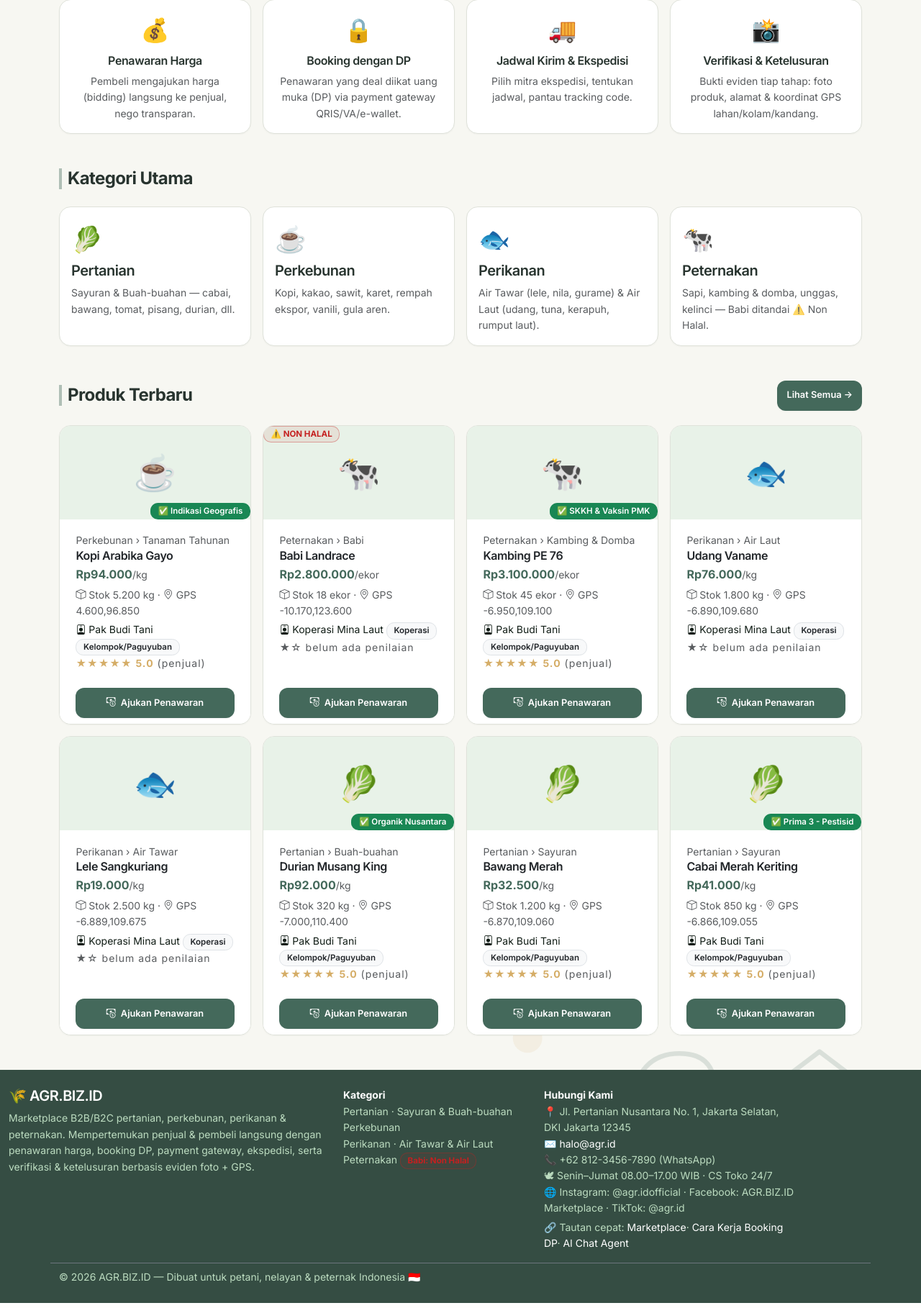
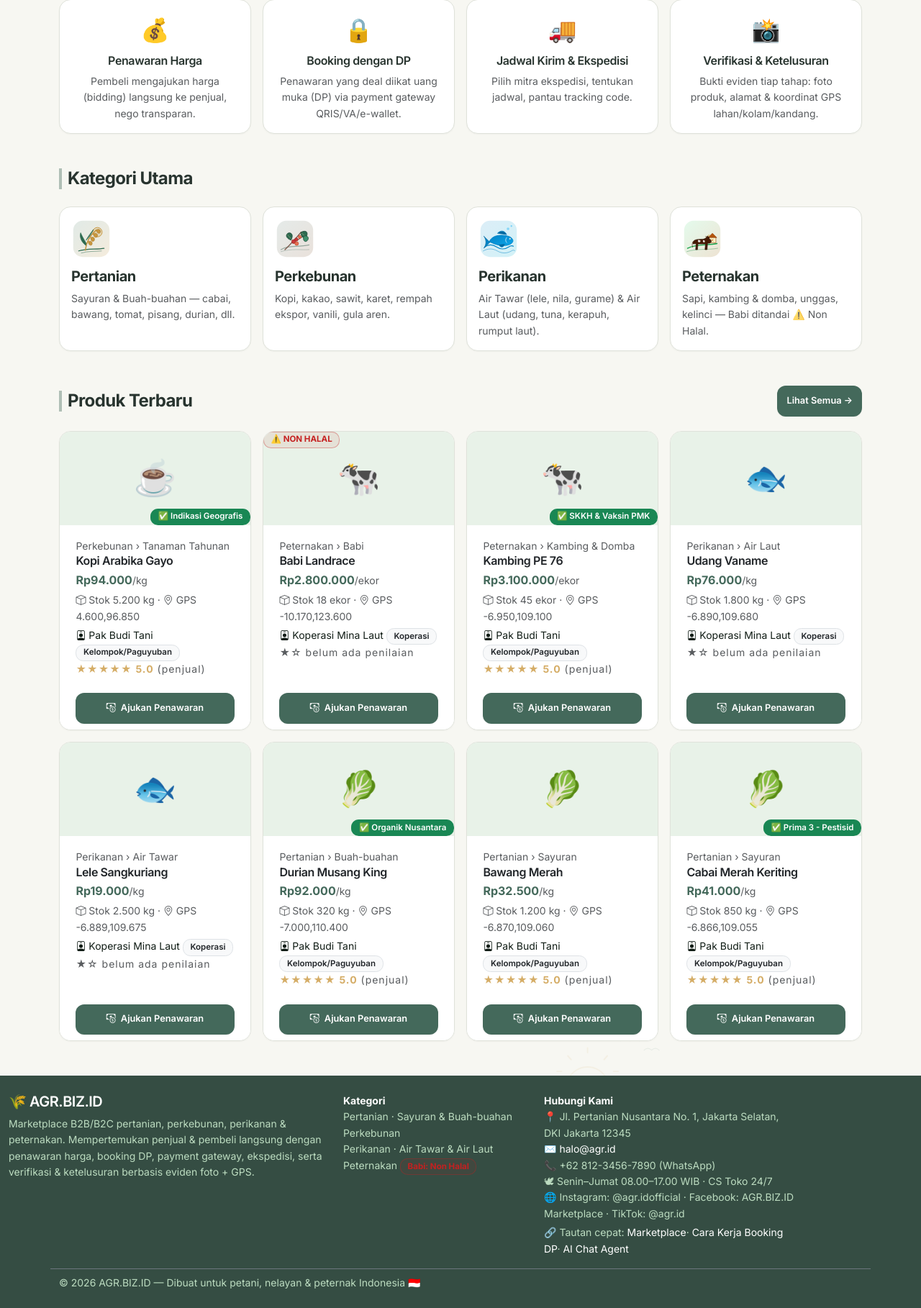
Before and after one commit to Blesiongne5758/AGR-ID, a Flask app: page / in a window 1280 px wide. Shown: the part 569-2387 px from the top of the page at 72% size. Run offline with Flask 3, Linux system fonts and the light colour scheme; data comes from the database, SQL or seed files in the repository; data that the repository does not hold is empty; some libraries are stand-ins or nearby versions.

Commit message:
feat(ui): replace agri-ecosystem with high quality category illustrations and subtle background watermark

```diff
--- a/agrid/static/shadcn.css
+++ b/agrid/static/shadcn.css
@@ -454,7 +454,7 @@ body{line-height:1.6;letter-spacing:0;-webkit-font-smoothing:antialiased}
 .dashboard-action-tabs .nav-item:nth-child(8) .nav-link{--tab-color:260 12% 50%}
 .dashboard-action-tabs .nav-link:hover,.dashboard-action-tabs .nav-link.active{border-color:hsl(var(--tab-color)/.4);border-left-color:hsl(var(--tab-color));background:hsl(var(--tab-color)/.11);color:hsl(var(--foreground));box-shadow:var(--shadow-xs)}
 /* A subtle transparent illustration unifies farming, plantations, fisheries and livestock. */
-body{background-image:url("agri-ecosystem.svg");background-repeat:no-repeat;background-position:right 3vw bottom 2rem;background-size:min(46vw,620px);background-attachment:fixed}
+body{background-image:url("agri-categories-bg.svg");background-repeat:no-repeat;background-position:right 3vw bottom 2rem;background-size:min(46vw,620px);background-attachment:fixed}
 @media(max-width:991.98px){
   .navbar-agrid .navbar-collapse.show{align-items:stretch}
   .navbar-agrid .navbar-collapse.show .navbar-nav .nav-link{padding:.65rem .25rem}
--- a/agrid/templates/home.html
+++ b/agrid/templates/home.html
@@ -42,16 +42,16 @@
   <h4 class="border-start border-4 border-success ps-2 fw-bold">Kategori Utama</h4>
   <div class="row g-3 mt-2 mb-5">
     {% set meta = {
-      'Pertanian': ('🥬','Sayuran & Buah-buahan — cabai, bawang, tomat, pisang, durian, dll.'),
-      'Perkebunan': ('☕','Kopi, kakao, sawit, karet, rempah ekspor, vanili, gula aren.'),
-      'Perikanan': ('🐟','Air Tawar (lele, nila, gurame) & Air Laut (udang, tuna, kerapuh, rumput laut).'),
-      'Peternakan': ('🐄','Sapi, kambing & domba, unggas, kelinci — Babi ditandai ⚠️ Non Halal.')} %}
+      'Pertanian': ('cat-pertanian.svg','Sayuran & Buah-buahan — cabai, bawang, tomat, pisang, durian, dll.'),
+      'Perkebunan': ('cat-perkebunan.svg','Kopi, kakao, sawit, karet, rempah ekspor, vanili, gula aren.'),
+      'Perikanan': ('cat-perikanan.svg','Air Tawar (lele, nila, gurame) & Air Laut (udang, tuna, kerapuh, rumput laut).'),
+      'Peternakan': ('cat-peternakan.svg','Sapi, kambing & domba, unggas, kelinci — Babi ditandai ⚠️ Non Halal.')} %}
     {% for c in categories %}
     <div class="col-md-3">
       <a class="text-decoration-none" href="{{ url_for('marketplace', kategori=c) }}">
       <div class="card card-prod h-100 text-dark p-3">
-        <div style="font-size:2.2rem">{{ meta[c][0] }}</div>
-        <h5 class="mt-1">{{ c }}</h5><p class="small text-muted mb-0">{{ meta[c][1] }}</p>
+        <div class="mb-2"><img src="{{ url_for('static', filename=meta[c][0]) }}" alt="{{ c }}" width="56" height="56" style="object-fit:contain;"></div>
+        <h5 class="mt-1 fw-bold">{{ c }}</h5><p class="small text-muted mb-0">{{ meta[c][1] }}</p>
       </div></a>
     </div>
     {% endfor %}
--- a/htdocs/app.js
+++ b/htdocs/app.js
@@ -135,7 +135,10 @@ renderers.home = async () => {
     </div>
   </section>
   <section class="cats">
-    ${Object.keys(SUBS).map(k=>`<a class="cat-card" href="#/marketplace?kategori=${encodeURIComponent(k)}"><h3>${k}</h3><p>${(SUBS[k]||[]).join(' · ')}</p></a>`).join('')}
+    ${Object.keys(SUBS).map(k=>{
+      const icons = {'Pertanian':'cat-pertanian.svg','Perkebunan':'cat-perkebunan.svg','Perikanan':'cat-perikanan.svg','Peternakan':'cat-peternakan.svg'};
+      return `<a class="cat-card" href="#/marketplace?kategori=${encodeURIComponent(k)}"><img src="${icons[k]||'cat-pertanian.svg'}" alt="${k}" width="48" height="48" style="object-fit:contain;margin-bottom:8px;display:block;"><h3>${k}</h3><p>${(SUBS[k]||[]).join(' · ')}</p></a>`;
+    }).join('')}
   </section>
   <section><h2 class="sec-title">Produk Terbaru</h2><div class="grid">${prods.map(cardProduk).join('')||'<p class="muted">Belum ada produk — jalankan supabase-schema.sql + seed-supabase.sql di Supabase terlebih dahulu.</p>'}</div></section>`;
   bindKartu();
--- a/htdocs/style.css
+++ b/htdocs/style.css
@@ -1,6 +1,6 @@
 /* ================= AGR.BIZ.ID — tema hijau (Jawa) ================= */
 :root{ --green:#45695b; --green2:#527766; --lime:#d6ad68; --bg:#f7f7f2; --card:#fff; --txt:#27332e; --muted:#66716a; --line:#e0e3db; --red:#b84d4d; --gold-soft:#f5edd9; --shadow:0 8px 24px rgba(39,51,46,.07); }
-*{box-sizing:border-box} body{margin:0;font:400 16px/1.55 Inter,'Segoe UI',system-ui,sans-serif;background-color:var(--bg);background-image:url('agri-ecosystem.svg');background-repeat:no-repeat;background-position:right 3vw bottom 2rem;background-size:min(46vw,620px);background-attachment:fixed;color:var(--txt);-webkit-font-smoothing:antialiased}
+*{box-sizing:border-box} body{margin:0;font:400 16px/1.55 Inter,'Segoe UI',system-ui,sans-serif;background-color:var(--bg);background-image:url('agri-categories-bg.svg');background-repeat:no-repeat;background-position:right 3vw bottom 2rem;background-size:min(46vw,620px);background-attachment:fixed;color:var(--txt);-webkit-font-smoothing:antialiased}
 a{color:var(--green2);text-decoration:none} img{max-width:100%}
 .wrap{max-width:1150px;margin:0 auto;padding:0 18px}
 /* topbar + ticker */
```
Also changed, not shown: agrid/static/agri-categories-bg.svg (added), agrid/static/agri-ecosystem.svg (deleted), agrid/static/cat-perikanan.svg (added), agrid/static/cat-perkebunan.svg (added), agrid/static/cat-pertanian.svg (added), agrid/static/cat-peternakan.svg (added), htdocs/agri-categories-bg.svg (added), htdocs/agri-ecosystem.svg (deleted), htdocs/cat-perikanan.svg (added), htdocs/cat-perkebunan.svg (added), htdocs/cat-pertanian.svg (added), htdocs/cat-peternakan.svg (added).
